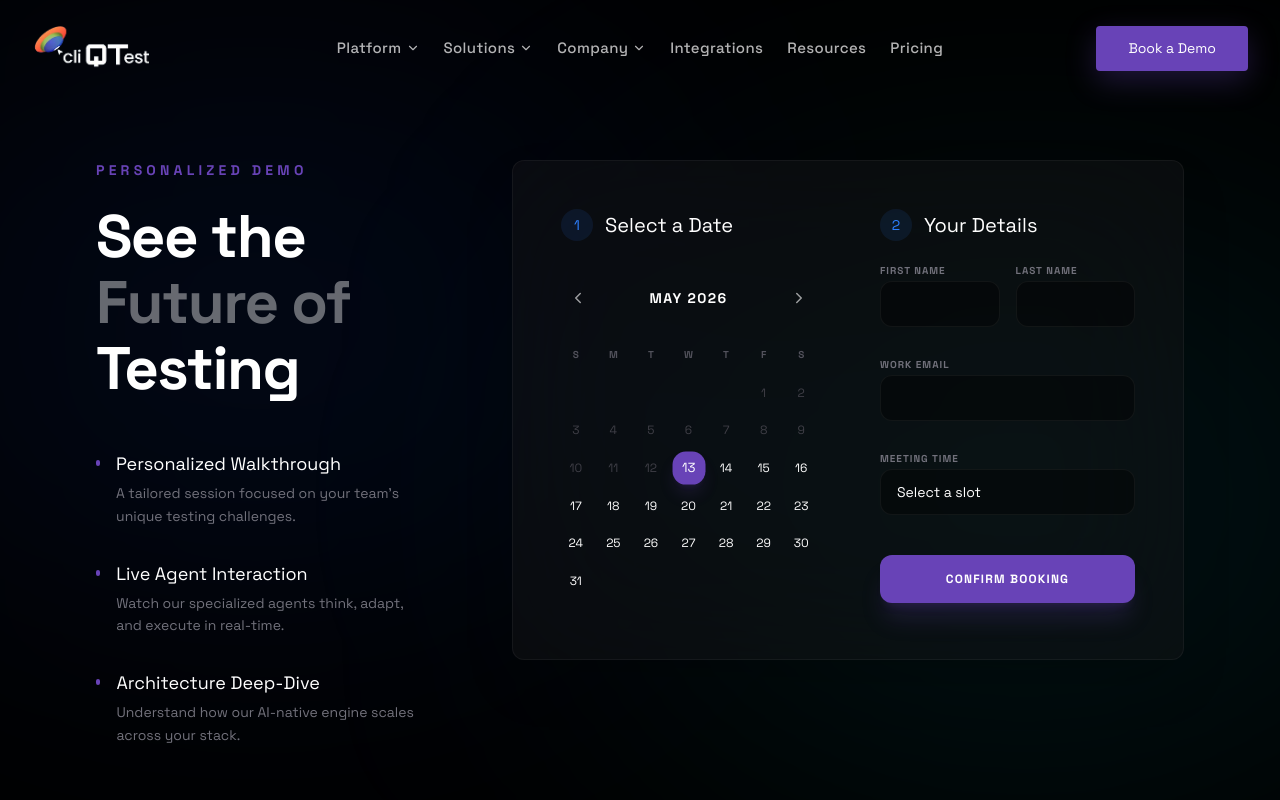
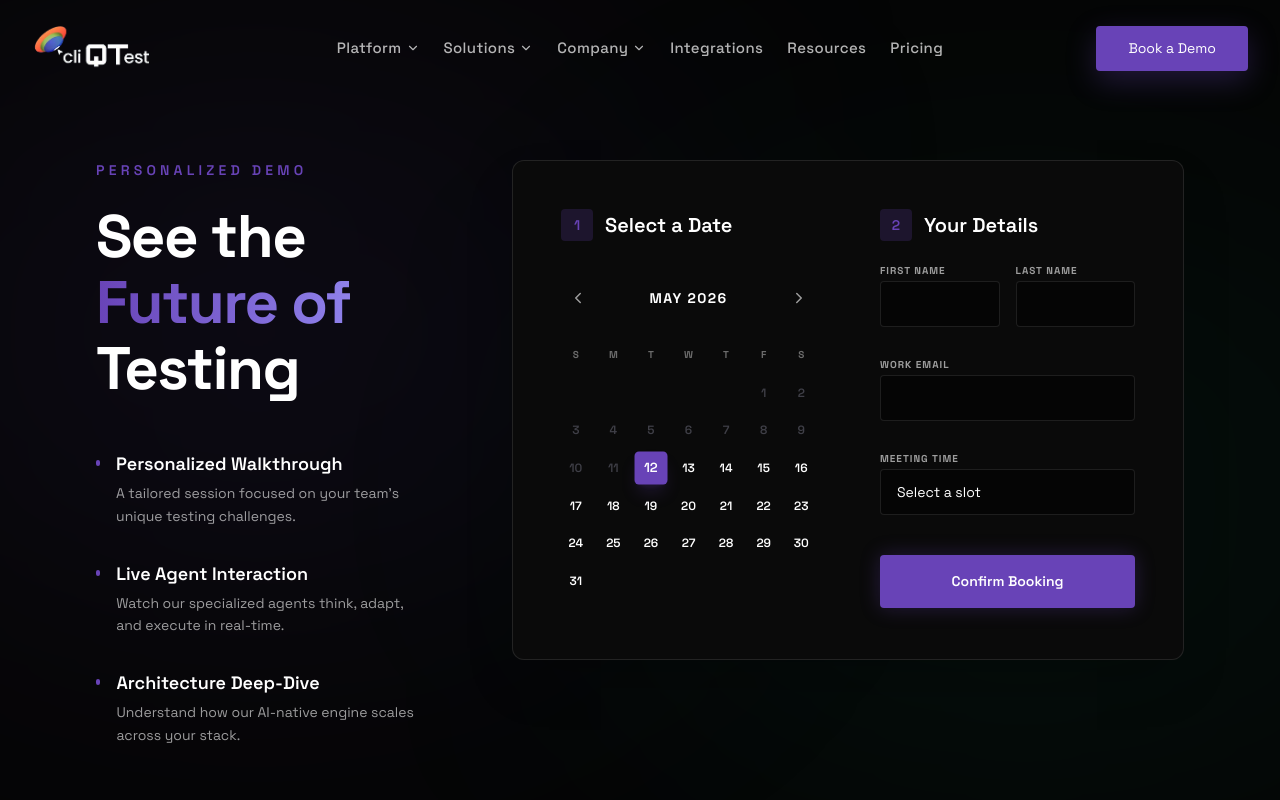
Before and after one commit to galahad-arpit03/Cliqtest, a Next.js app: page /book-a-demo in a window 1280 px wide. Shown: the top 800 px of the page. Built offline with nearby package versions, Linux system fonts and the light colour scheme.

Commit message:
updated the code

```diff
--- a/app/book-a-demo/page.tsx
+++ b/app/book-a-demo/page.tsx
@@ -5,8 +5,8 @@ import { ChevronLeft, ChevronRight, CheckCircle2 } from 'lucide-react';
 import { motion } from 'framer-motion';
 
 export default function BookADemoPage() {
-  const [selectedDate, setSelectedDate] = useState<Date | null>(new Date(2026, 4, 13));
-  const [viewDate, setViewDate] = useState(new Date(2026, 4, 1));
+  const [selectedDate, setSelectedDate] = useState<Date | null>(new Date());
+  const [viewDate, setViewDate] = useState(new Date(new Date().getFullYear(), new Date().getMonth(), 1));
   const [isSubmitted, setIsSubmitted] = useState(false);
 
   const days = ["Sun", "Mon", "Tue", "Wed", "Thu", "Fri", "Sat"];
@@ -32,10 +32,16 @@ export default function BookADemoPage() {
   };
 
   const isAvailable = (date: Date) => {
-    if (currentYear === 2026 && currentMonth === 4) {
-      return date.getDate() >= 13;
-    }
-    return true;
+    const today = new Date();
+    today.setHours(0, 0, 0, 0);
+    return date >= today;
+  };
+
+  const isToday = (date: Date) => {
+    const today = new Date();
+    return date.getDate() === today.getDate() &&
+           date.getMonth() === today.getMonth() &&
+           date.getFullYear() === today.getFullYear();
   };
 
   const handleSubmit = (e: React.FormEvent) => {
@@ -49,12 +55,12 @@ export default function BookADemoPage() {
   ];
 
   return (
-    <main className="min-h-screen bg-black pt-32 md:pt-40 pb-20 px-6 md:px-12 lg:px-24 relative overflow-hidden">
+    <main className="min-h-screen bg-[#050505] pt-32 md:pt-40 pb-20 px-6 md:px-12 lg:px-24 relative overflow-hidden">
 
       {/* Dynamic Background Gradients */}
       <div className="absolute top-0 left-0 w-full h-full pointer-events-none z-0">
-        <div className="absolute top-[10%] left-[-10%] w-[60%] h-[60%] bg-blue-600/10 blur-[160px] rounded-full" />
-        <div className="absolute bottom-[10%] right-[-10%] w-[60%] h-[60%] bg-cyan-400/10 blur-[160px] rounded-full" />
+        <div className="absolute top-[10%] left-[-10%] w-[60%] h-[60%] bg-[#6843B7]/10 blur-[160px] rounded-full" />
+        <div className="absolute bottom-[10%] right-[-10%] w-[60%] h-[60%] bg-[#00F2B0]/5 blur-[160px] rounded-full" />
       </div>
 
       <div className="max-w-7xl mx-auto flex flex-col lg:flex-row gap-20 relative z-10">
@@ -67,10 +73,10 @@ export default function BookADemoPage() {
             viewport={{ once: true }}
             transition={{ duration: 0.8 }}
           >
-            <span className="text-[#6843B7] text-sm font-black uppercase tracking-[0.3em] mb-6 block">Personalized Demo</span>
-            <h1 className="text-white text-5xl md:text-6xl font-black tracking-tight mb-8 leading-[1.1]">
+            <span className="text-[#6843B7] text-sm font-semibold uppercase tracking-[0.3em] mb-6 block">Personalized Demo</span>
+            <h1 className="text-white text-5xl md:text-6xl font-bold tracking-tight mb-8 leading-[1.1]">
               See the <br />
-              <span className="text-white/40">Future of</span><br />
+              <span className="text-transparent bg-clip-text bg-gradient-to-r from-[#6843B7] to-[#8f81eb]">Future of</span><br />
               Testing
             </h1>
 
@@ -83,8 +89,8 @@ export default function BookADemoPage() {
                 <div key={i} className="flex gap-4 items-start group">
                   <div className="w-1.5 h-1.5 rounded-full bg-[#6843B7] mt-2.5 group-hover:scale-150 transition-transform" />
                   <div>
-                    <h4 className="text-white font medium text-lg mb-1">{item.title}</h4>
-                    <p className="text-zinc-500 text-sm leading-relaxed">{item.desc}</p>
+                    <h4 className="text-white font-semibold text-lg mb-1">{item.title}</h4>
+                    <p className="text-white/60 text-sm leading-relaxed">{item.desc}</p>
                   </div>
                 </div>
               ))}
@@ -100,40 +106,42 @@ export default function BookADemoPage() {
               initial={{ opacity: 0, y: 30 }}
               whileInView={{ opacity: 1, y: 0 }}
               viewport={{ once: true }}
-              className="bg-zinc-900/40 backdrop-blur-3xl border border-white/5 rounded-md p-8 md:p-12 shadow-2xl"
+              className="bg-[#0A0A0A] border border-white/10 rounded-md p-8 md:p-12 shadow-2xl"
             >
               <div className="grid grid-cols-1 md:grid-cols-2 gap-16">
 
                 {/* Calendar Column */}
                 <div>
-                  <h3 className="text-white text-xl font medium mb-10 flex items-center gap-3">
-                    <span className="w-8 h-8 rounded-full bg-blue-500/10 flex items-center justify-center text-blue-500 text-sm">1</span>
+                  <h3 className="text-white text-xl font-semibold mb-10 flex items-center gap-3">
+                    <span className="w-8 h-8 rounded-sm bg-[#6843B7]/20 flex items-center justify-center text-[#6843B7] text-sm">1</span>
                     Select a Date
                   </h3>
 
                   <div className="flex items-center justify-between mb-8">
                     <button onClick={handlePrevMonth} className="p-2 hover:bg-white/5 rounded-md transition-colors"><ChevronLeft size={18} className="text-white/60" /></button>
-                    <h4 className="text-white text-sm font-black uppercase tracking-widest">{monthNames[currentMonth]} {currentYear}</h4>
+                    <h4 className="text-white text-sm font-bold uppercase tracking-widest">{monthNames[currentMonth]} {currentYear}</h4>
                     <button onClick={handleNextMonth} className="p-2 hover:bg-white/5 rounded-md transition-colors"><ChevronRight size={18} className="text-white/60" /></button>
                   </div>
 
                   <div className="grid grid-cols-7 gap-2 mb-4">
                     {days.map(day => (
-                      <div key={day} className="text-zinc-600 text-[10px] font-black uppercase text-center mb-2">{day[0]}</div>
+                      <div key={day} className="text-white/40 text-[10px] font-bold uppercase text-center mb-2">{day[0]}</div>
                     ))}
                     {calendarDates.map((date, i) => (
                       <button
                         key={i}
                         disabled={!date}
                         onClick={() => date && setSelectedDate(date)}
-                        className={`aspect-square rounded-md flex items-center justify-center text-xs font medium transition-all ${
+                        className={`aspect-square rounded-sm flex items-center justify-center text-xs font-semibold transition-all ${
                           !date ? 'invisible' : ''
                         } ${
                           date && isSelected(date)
                           ? 'bg-[#6843B7] text-white shadow-lg shadow-[#6843B7]/20 scale-110'
-                          : date && isAvailable(date)
-                            ? 'text-white hover:bg-white/10'
-                            : 'text-zinc-700 pointer-events-none'
+                          : date && isToday(date)
+                            ? 'border border-[#6843B7] text-[#6843B7] bg-[#6843B7]/10'
+                            : date && isAvailable(date)
+                              ? 'text-white hover:bg-white/10'
+                              : 'text-zinc-700 pointer-events-none'
                         }`}
                       >
                         {date?.getDate()}
@@ -144,30 +152,30 @@ export default function BookADemoPage() {
 
                 {/* Form Column */}
                 <form onSubmit={handleSubmit} className="space-y-6">
-                  <h3 className="text-white text-xl font medium mb-4 flex items-center gap-3">
-                    <span className="w-8 h-8 rounded-full bg-blue-500/10 flex items-center justify-center text-blue-500 text-sm">2</span>
+                  <h3 className="text-white text-xl font-semibold mb-4 flex items-center gap-3">
+                    <span className="w-8 h-8 rounded-sm bg-[#6843B7]/20 flex items-center justify-center text-[#6843B7] text-sm">2</span>
                     Your Details
                   </h3>
 
                   <div className="grid grid-cols-2 gap-4">
                     <div className="space-y-2">
-                      <label className="text-zinc-500 text-[10px] font-black uppercase tracking-widest">First Name</label>
-                      <input required type="text" className="w-full bg-black/40 border border-white/5 rounded-md px-4 py-3 text-sm text-white focus:border-[#6843B7] outline-none transition-all" />
+                      <label className="text-white/60 text-[10px] font-bold uppercase tracking-widest">First Name</label>
+                      <input required type="text" className="w-full bg-[#050505] border border-white/10 rounded-sm px-4 py-3 text-sm text-white focus:border-[#6843B7] outline-none transition-all" />
                     </div>
                     <div className="space-y-2">
-                      <label className="text-zinc-500 text-[10px] font-black uppercase tracking-widest">Last Name</label>
-                      <input required type="text" className="w-full bg-black/40 border border-white/5 rounded-md px-4 py-3 text-sm text-white focus:border-[#6843B7] outline-none transition-all" />
+                      <label className="text-white/60 text-[10px] font-bold uppercase tracking-widest">Last Name</label>
+                      <input required type="text" className="w-full bg-[#050505] border border-white/10 rounded-sm px-4 py-3 text-sm text-white focus:border-[#6843B7] outline-none transition-all" />
                     </div>
                   </div>
 
                   <div className="space-y-2">
-                    <label className="text-zinc-500 text-[10px] font-black uppercase tracking-widest">Work Email</label>
-                    <input required type="email" className="w-full bg-black/40 border border-white/5 rounded-md px-4 py-3 text-sm text-white focus:border-[#6843B7] outline-none transition-all" />
+                    <label className="text-white/60 text-[10px] font-bold uppercase tracking-widest">Work Email</label>
+                    <input required type="email" className="w-full bg-[#050505] border border-white/10 rounded-sm px-4 py-3 text-sm text-white focus:border-[#6843B7] outline-none transition-all" />
                   </div>
 
                   <div className="space-y-2">
-                    <label className="text-zinc-500 text-[10px] font-black uppercase tracking-widest">Meeting Time</label>
-                    <select required className="w-full bg-black/40 border border-white/5 rounded-md px-4 py-3 text-sm text-white focus:border-[#6843B7] outline-none appearance-none transition-all">
+                    <label className="text-white/60 text-[10px] font-bold uppercase tracking-widest">Meeting Time</label>
+                    <select required className="w-full bg-[#050505] border border-white/10 rounded-sm px-4 py-3 text-sm text-white focus:border-[#6843B7] outline-none appearance-none transition-all">
                       <option value="">Select a slot</option>
                       <option value="10:00">10:00 AM — 10:30 AM</option>
                       <option value="14:00">02:00 PM — 02:30 PM</option>
@@ -175,7 +183,7 @@ export default function BookADemoPage() {
                     </select>
                   </div>
 
-                  <button type="submit" className="w-full py-4 bg-[#6843B7] text-white font-black rounded-md hover:bg-[#6843B7] transition-all shadow-xl shadow-[#6843B7]/20 uppercase tracking-widest text-xs mt-4 active:scale-95">
+                  <button type="submit" className="w-full py-4 bg-[#6843B7] text-white font-semibold rounded-sm hover:bg-[#6843B7]/90 transition-all shadow-[0_0_20px_rgba(104,67,183,0.3)] text-[14px] mt-4 active:scale-95">
                     Confirm Booking
                   </button>
                 </form>
@@ -185,18 +193,18 @@ export default function BookADemoPage() {
             <motion.div
               initial={{ opacity: 0, scale: 0.9 }}
               animate={{ opacity: 1, scale: 1 }}
-              className="bg-zinc-900/40 backdrop-blur-3xl border border-white/5 rounded-[48px] p-20 text-center"
+              className="bg-[#0A0A0A] border border-white/10 rounded-md p-16 md:p-20 text-center shadow-[0_0_40px_rgba(104,67,183,0.15)]"
             >
-              <div className="w-20 h-20 bg-blue-500/10 rounded-full flex items-center justify-center mx-auto mb-8">
+              <div className="w-20 h-20 bg-[#6843B7]/20 rounded-full flex items-center justify-center mx-auto mb-8 shadow-[0_0_20px_rgba(104,67,183,0.2)]">
                 <CheckCircle2 size={40} className="text-[#6843B7]" />
               </div>
-              <h2 className="text-3xl font-black text-white mb-4 tracking-tight">Demo Scheduled!</h2>
-              <p className="text-zinc-400 max-w-sm mx-auto mb-10 leading-relaxed">
+              <h2 className="text-3xl font-bold text-white mb-4 tracking-tight">Demo Scheduled!</h2>
+              <p className="text-white/60 max-w-sm mx-auto mb-10 leading-relaxed">
                 Check your inbox for the calendar invite and meeting link. We can&apos;t wait to show you cliQTest.
               </p>
               <button
                 onClick={() => setIsSubmitted(false)}
-                className="px-8 py-3 border border-white/10 text-white text-xs font-black uppercase tracking-widest rounded-md hover:bg-white/5 transition-all"
+                className="px-8 py-3 border border-white/20 text-white text-[14px] font-semibold rounded-sm hover:bg-white/5 transition-all"
               >
                 Schedule Another
               </button>
```
Also changed, not shown: src/components/pricing/PricingGrid/PricingGrid.tsx (+20 -20 lines).
